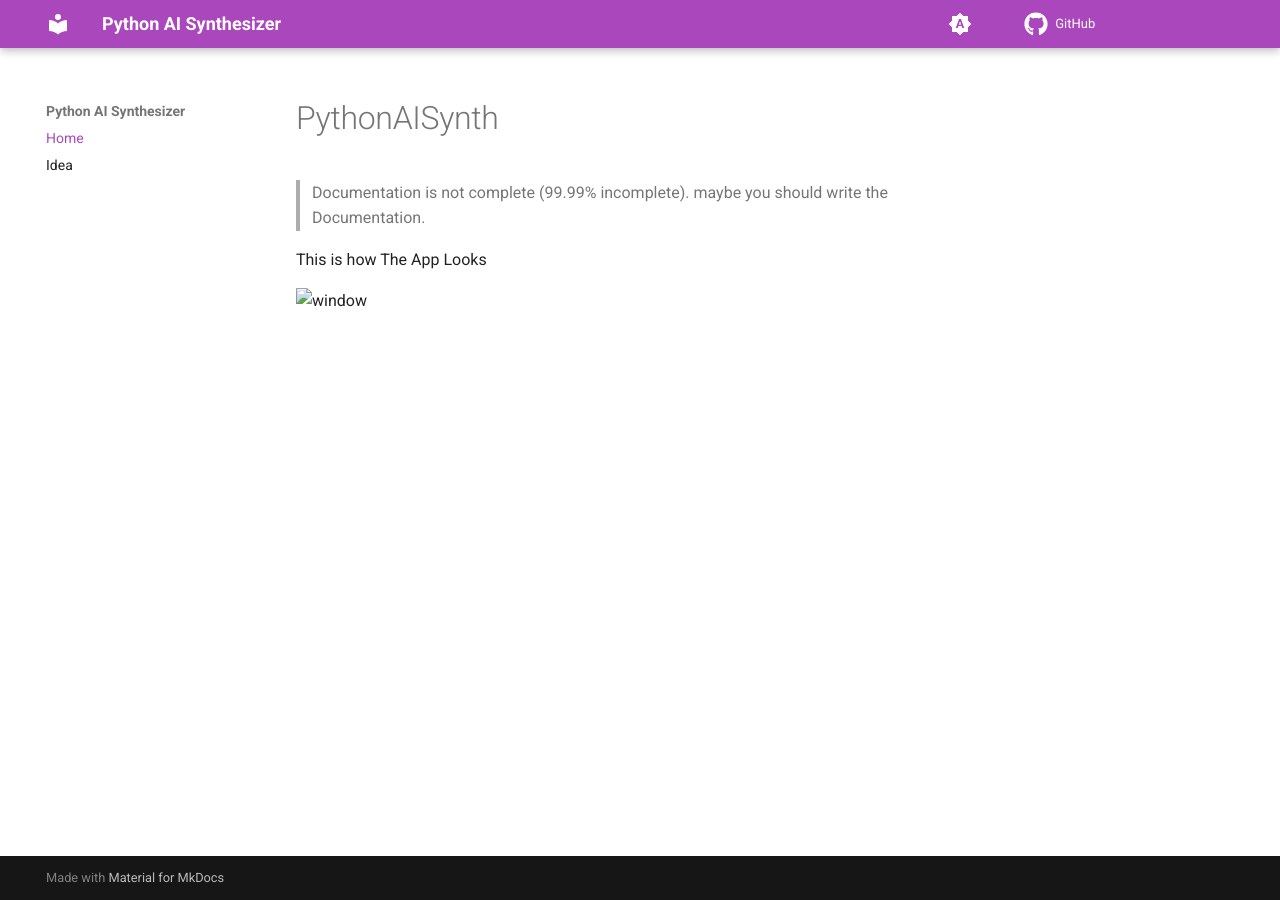
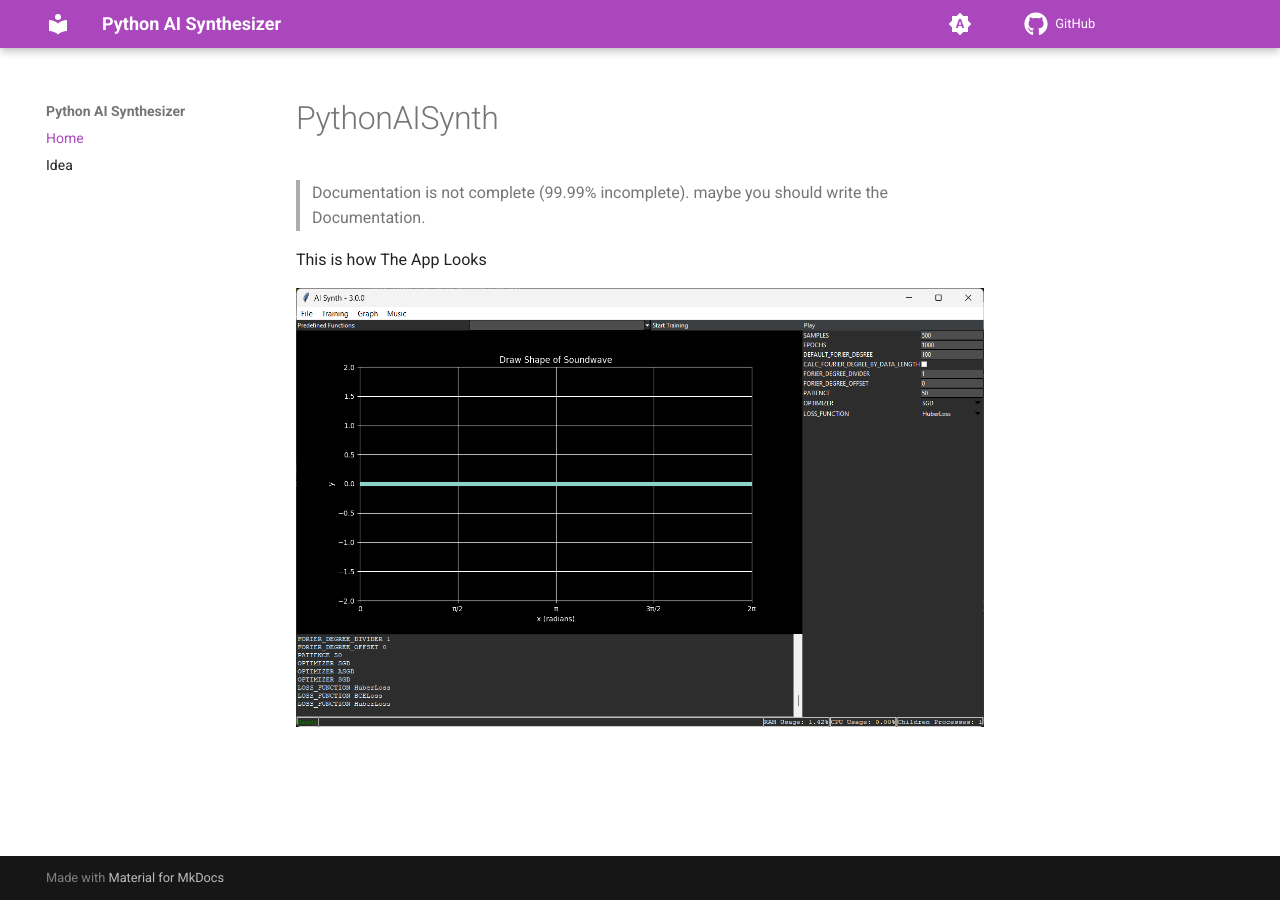
Before and after one commit to thetechnicker/PythonAISynth, an MkDocs documentation site: the page built from docs/index.md, in a window 1280 px wide. Built offline with MkDocs 1.6.1 and Material for MkDocs 9.7.7, drawn with Linux system fonts in a browser that asks for light colours; comment, search, counter and statistics services are not loaded.

Commit message:
Update index.md

```diff
--- a/docs/index.md
+++ b/docs/index.md
@@ -5,4 +5,4 @@
 
 This is how The App Looks
 
-![window](docs/img/main_window_v3.png)
+![window](img/main_window_v3.png)
```
